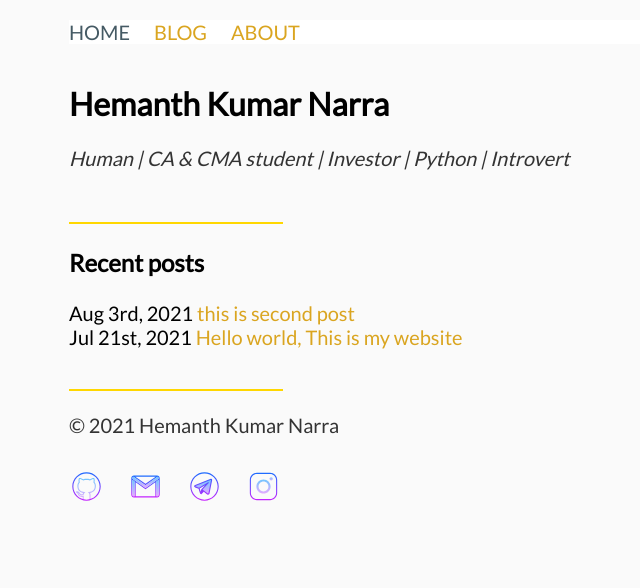
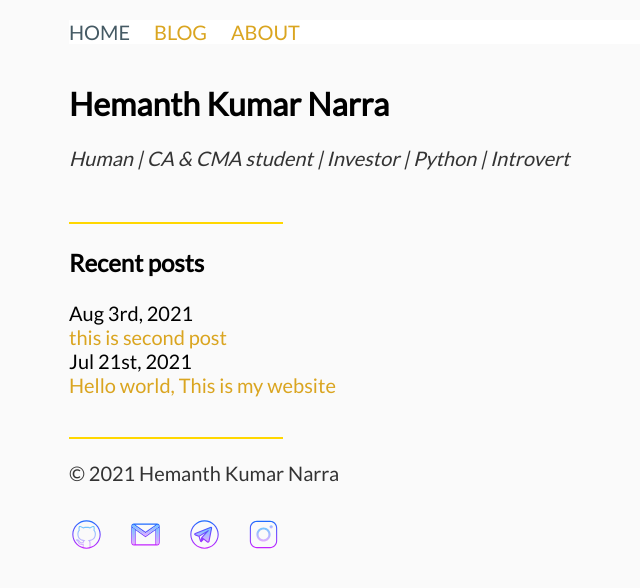
Before and after one commit to hemanthnarra/hemanthnarra.github.io, a Jekyll site: the page built from index.html, in a window 1280 px wide. Shown: the top 588 px of the page, without its empty margins (217-857 px from the left). Built offline with Jekyll 4.4.1, drawn with Linux system fonts in a browser that asks for light colours.

Commit message:
post list test

```diff
--- a/css/main.css
+++ b/css/main.css
@@ -68,6 +68,9 @@ nav li, footer li {
     padding-left: 0;
     font-size: 1.25em;
 }
+.post-title {
+    display: block;
+}
 .recent-posts h3 {
     font-size: 1.5em;
 }
--- a/index.html
+++ b/index.html
@@ -10,7 +10,18 @@ description: Human | CA & CMA student | Investor | Python | Introvert
         <h3>Recent posts </h3>
         <ul>
             {% for post in site.posts %}
-            <li><span>{{ post.date | date_to_string: "ordinal", "US" }}</span>  <a href="{{ post.url }}">{{ post.title }}</a></li>
+            <li>
+                <span>
+                    <div class="post-date">
+                        {{ post.date | date_to_string: "ordinal", "US" }}
+                    </div>
+                </span>
+                <span>
+                    <div class="post-title">
+                        <a href="{{ post.url }}">{{ post.title }}</a>
+                    </div>
+                </span>
+            </li>
             {% endfor %}
         </ul>
     </div>
```
